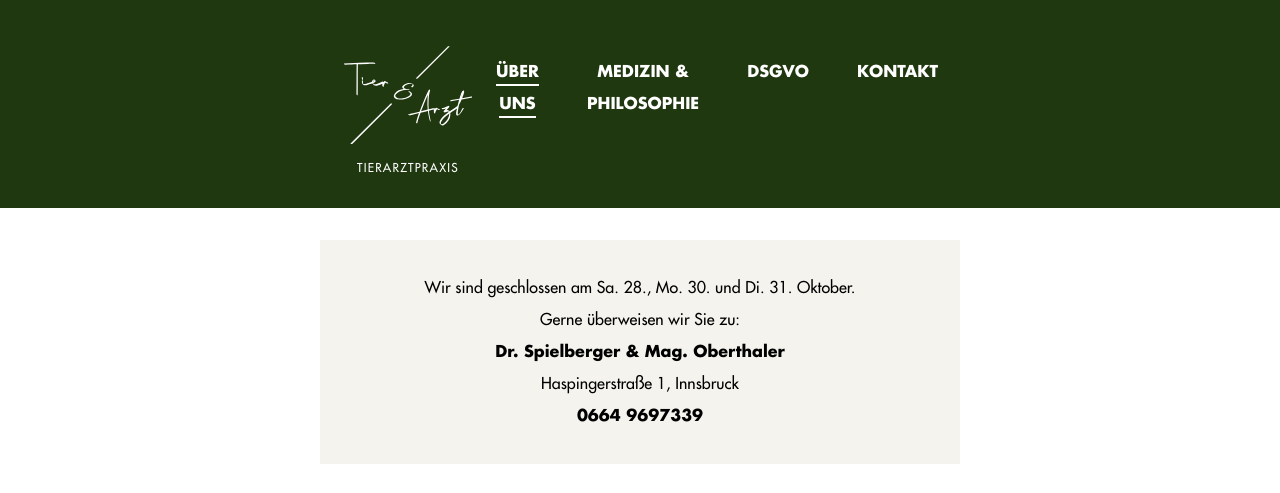
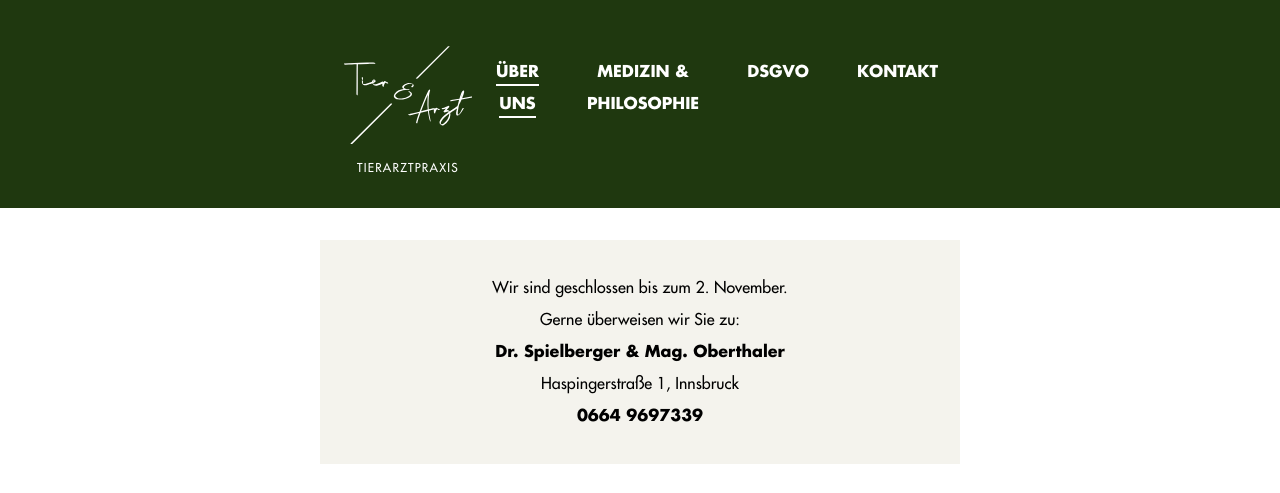
Before and after one commit to jesse1k87/tierundarzt, an Eleventy site: page src/index.html in a window 1280 px wide. Shown: the top 493 px of the page. Built offline with nearby package versions, Linux system fonts and the light colour scheme; Eleventy itself is replaced by a stand-in of ours; files that its build step writes are made by us from their sources.

Commit message:
geschlossen

```diff
--- a/src/_includes/partials/banner.html
+++ b/src/_includes/partials/banner.html
@@ -1,6 +1,6 @@
 <section class="text-center bg-sage-100">
   <span class="m-0 tracking-normal text-base">
-    Wir sind geschlossen am Sa. 28., Mo. 30. und Di. 31. Oktober.<br />
+    Wir sind geschlossen bis zum 2. November.<br />
     Gerne überweisen wir Sie zu:<br />
     <span class="font-bold">Dr. Spielberger & Mag. Oberthaler</span><br />
     <span>Haspingerstraße 1, Innsbruck</span><br />
```
